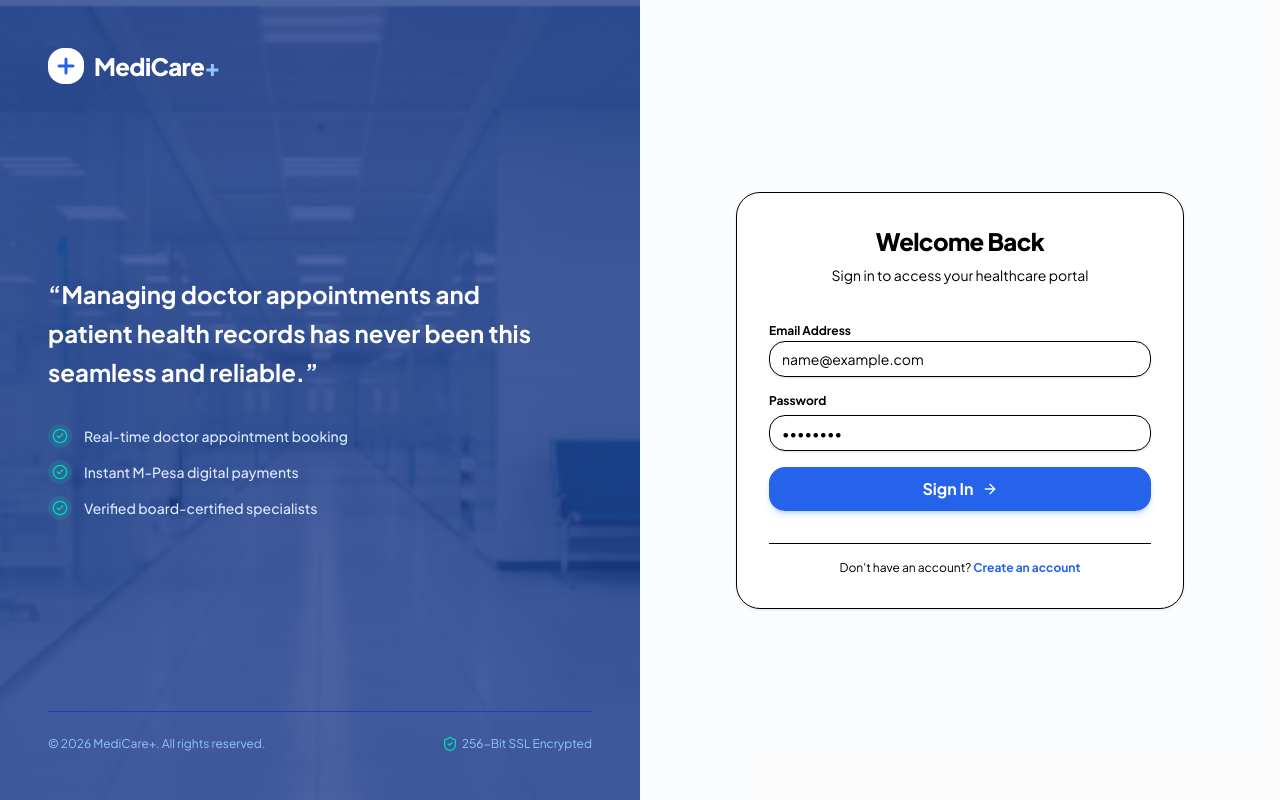
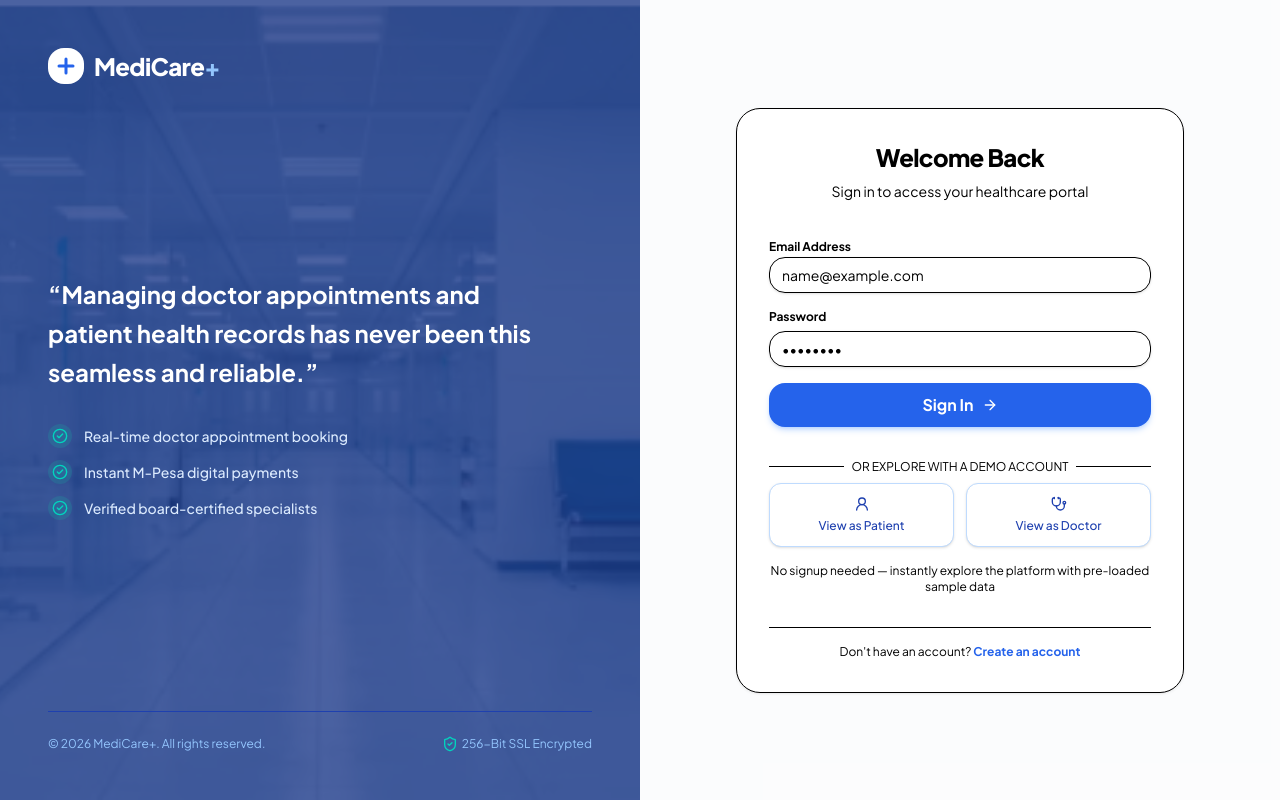
Before and after one commit to Kabzjose/Healthcare-System, a Next.js app: page /login in a window 1280 px wide. Built offline with nearby package versions, Linux system fonts and the light colour scheme; no server answers.

Commit message:
added a demo account

```diff
--- a/src/app/(auth)/login/page.tsx
+++ b/src/app/(auth)/login/page.tsx
@@ -1,10 +1,12 @@
 'use client';
 
+import { Suspense, useState } from 'react';
 import Link from 'next/link';
+import { useSearchParams } from 'next/navigation';
 import { useForm } from 'react-hook-form';
 import { zodResolver } from '@hookform/resolvers/zod';
 import { z } from 'zod';
-import { Plus, CheckCircle2, ShieldCheck, ArrowRight } from 'lucide-react';
+import { Plus, CheckCircle2, ShieldCheck, ArrowRight, Stethoscope, UserRound } from 'lucide-react';
 import { Button } from '@/components/ui/button';
 import { Input } from '@/components/ui/input';
 import { Label } from '@/components/ui/label';
@@ -13,6 +15,7 @@ import { ErrorMessage } from '@/components/shared/ErrorMessage';
 import { OptimizedImage } from '@/components/shared/OptimizedImage';
 import { useAuth } from '@/hooks/useAuth';
 import { AxiosError } from 'axios';
+import { cn } from '@/lib/utils';
 
 const loginSchema = z.object({
   email: z.string().email('Invalid email address'),
@@ -21,8 +24,13 @@ const loginSchema = z.object({
 
 type LoginFormValues = z.infer<typeof loginSchema>;
 
-export default function LoginPage() {
+// Inner component that uses useSearchParams (must be wrapped in Suspense)
+function LoginForm() {
   const { loginAsync, isLoggingIn, loginError } = useAuth();
+  const searchParams = useSearchParams();
+  const isDemoIntent = searchParams.get('demo') === 'true';
+
+  const [demoLoading, setDemoLoading] = useState<'patient' | 'doctor' | null>(null);
 
   const {
     register,
@@ -32,6 +40,22 @@ export default function LoginPage() {
 
   const onSubmit = async (values: LoginFormValues) => {
     await loginAsync(values).catch(() => {});
+  };
+
+  const handleDemoLogin = async (role: 'patient' | 'doctor') => {
+    setDemoLoading(role);
+    const credentials =
+      role === 'patient'
+        ? { email: 'demo.patient@medicare.com', password: 'Demo1234' }
+        : { email: 'jane.wangui@medicare.com', password: 'Demo1234' };
+
+    try {
+      await loginAsync(credentials);
+    } catch {
+      // Error display handled by loginError state below
+    } finally {
+      setDemoLoading(null);
+    }
   };
 
   const apiError = loginError as AxiosError<{ message: string }> | null;
@@ -143,7 +167,7 @@ export default function LoginPage() {
 
             {errorMessage && <ErrorMessage message={errorMessage} />}
 
-            <Button type="submit" size="lg" className="w-full rounded-xl bg-primary-600 hover:bg-primary-700 font-bold gap-2" disabled={isLoggingIn}>
+            <Button type="submit" size="lg" className="w-full rounded-xl bg-primary-600 hover:bg-primary-700 font-bold gap-2" disabled={isLoggingIn || demoLoading !== null}>
               {isLoggingIn ? (
                 <span className="flex items-center gap-2">
                   <LoadingSpinner size="sm" />
@@ -156,6 +180,67 @@ export default function LoginPage() {
               )}
             </Button>
           </form>
+
+          {/* Divider */}
+          <div className="relative my-2">
+            <div className="absolute inset-0 flex items-center">
+              <span className="w-full border-t" />
+            </div>
+            <div className="relative flex justify-center text-xs uppercase">
+              <span className="bg-white px-2 text-muted-foreground">
+                Or explore with a demo account
+              </span>
+            </div>
+          </div>
+
+          {/* Demo login buttons */}
+          <div
+            id="demo-buttons"
+            className={cn(
+              'grid grid-cols-2 gap-3 rounded-lg transition-all',
+              isDemoIntent && 'ring-2 ring-primary ring-offset-2 animate-pulse'
+            )}
+          >
+            <Button
+              type="button"
+              variant="outline"
+              id="demo-patient-btn"
+              className="flex-col h-auto py-3 gap-1.5 hover:border-primary/50 hover:bg-primary/5 transition-colors"
+              onClick={() => handleDemoLogin('patient')}
+              disabled={isLoggingIn || demoLoading !== null}
+            >
+              {demoLoading === 'patient' ? (
+                <LoadingSpinner size="sm" />
+              ) : (
+                <>
+                  <UserRound className="h-5 w-5 text-primary" />
+                  <span className="text-xs font-medium">View as Patient</span>
+                </>
+              )}
+            </Button>
+
+            <Button
+              type="button"
+              variant="outline"
+              id="demo-doctor-btn"
+              className="flex-col h-auto py-3 gap-1.5 hover:border-primary/50 hover:bg-primary/5 transition-colors"
+              onClick={() => handleDemoLogin('doctor')}
+              disabled={isLoggingIn || demoLoading !== null}
+            >
+              {demoLoading === 'doctor' ? (
+                <LoadingSpinner size="sm" />
+              ) : (
+                <>
+                  <Stethoscope className="h-5 w-5 text-primary" />
+                  <span className="text-xs font-medium">View as Doctor</span>
+                </>
+              )}
+            </Button>
+          </div>
+
+          <p className="text-center text-xs text-muted-foreground -mt-4">
+            No signup needed — instantly explore the platform with pre-loaded sample data
+          </p>
 
           <div className="pt-4 text-center border-t border-border/50">
             <p className="text-xs text-muted-foreground">
@@ -170,3 +255,11 @@ export default function LoginPage() {
     </div>
   );
 }
+
+export default function LoginPage() {
+  return (
+    <Suspense fallback={<div className="min-h-screen flex items-center justify-center"><LoadingSpinner /></div>}>
+      <LoginForm />
+    </Suspense>
+  );
+}
--- a/src/app/dashboard/doctors/availability/page.tsx
+++ b/src/app/dashboard/doctors/availability/page.tsx
@@ -19,6 +19,7 @@ import {
 } from '@/hooks/useDoctors';
 import { useToast } from '@/hooks/use-toast';
 import { DayOfWeek, AvailabilitySlot } from '@/types';
+import { useAuthStore, isDemoAccount } from '@/store/authStore';
 
 const DAYS: DayOfWeek[] = [
   'monday',
@@ -40,6 +41,8 @@ const groupByDay = (slots: AvailabilitySlot[]) =>
 export default function AvailabilityPage() {
   const router = useRouter();
   const { toast } = useToast();
+  const { user } = useAuthStore();
+  const isDemo = isDemoAccount(user?.email);
 
   const { data: slots = [], isLoading, error } = useMyAvailability();
 
@@ -94,6 +97,13 @@ export default function AvailabilityPage() {
   };
 
   const handleDelete = async (slotId: string) => {
+    if (isDemo) {
+      toast({
+        title: 'Demo account',
+        description: 'Deleting slots is disabled in demo mode to keep sample data intact for other visitors.',
+      });
+      return;
+    }
     if (!confirm('Delete this slot?')) return;
     try {
       await deleteSlot.mutateAsync(slotId);
--- a/src/app/dashboard/layout.tsx
+++ b/src/app/dashboard/layout.tsx
@@ -6,6 +6,7 @@ import { Navbar } from '@/components/layout/Navbar';
 import { Sidebar } from '@/components/layout/Sidebar';
 import { MobileNav } from '@/components/layout/MobileNav';
 import { LoadingSpinner } from '@/components/shared/LoadingSpinner';
+import { DemoBanner } from '@/components/shared/DemoBanner';
 import { useAuthStore } from '@/store/authStore';
 
 export default function DashboardLayout({ children }: { children: React.ReactNode }) {
@@ -31,6 +32,7 @@ export default function DashboardLayout({ children }: { children: React.ReactNod
   return (
     <div className="min-h-screen bg-slate-50/50 pb-16 lg:pb-0">
       <Navbar />
+      <DemoBanner />
       <div className="flex">
         <Sidebar role={user.role} />
         <main className="flex-1 p-4 sm:p-6 lg:p-8 max-w-7xl mx-auto w-full">
--- a/src/app/page.tsx
+++ b/src/app/page.tsx
@@ -119,6 +119,12 @@ export default function LandingPage() {
                   <Button asChild size="lg" className="w-full sm:w-auto rounded-full px-9 bg-gradient-to-r from-blue-600 via-primary-600 to-indigo-600 hover:from-blue-700 hover:to-indigo-700 text-white font-extrabold shadow-lg shadow-blue-500/35 hover:shadow-xl hover:shadow-blue-500/50 hover:-translate-y-1 transition-all h-14 text-base">
                     <Link href="/doctors">
                       Book Appointment <ArrowRight className="ml-2 h-5 w-5" />
+                    </Link>
+                  </Button>
+                  <Button asChild size="lg" className="w-full sm:w-auto rounded-full px-9 bg-teal-600 hover:bg-teal-700 text-white font-extrabold shadow-lg shadow-teal-500/30 hover:shadow-xl hover:-translate-y-1 transition-all h-14 text-base">
+                    <Link href="/login?demo=true">
+                      <Sparkles className="mr-2 h-5 w-5" />
+                      Explore Live Demo
                     </Link>
                   </Button>
                   <Button asChild variant="outline" size="lg" className="w-full sm:w-auto rounded-full px-9 border-2 border-primary-600 text-primary-700 hover:bg-primary-50 text-base font-extrabold h-14 shadow-sm hover:shadow-md transition-all">
--- /dev/null
+++ b/src/components/shared/DemoBanner.tsx
@@ -0,0 +1,33 @@
+'use client';
+
+import { useState } from 'react';
+import { Info, X } from 'lucide-react';
+import { useAuthStore, isDemoAccount } from '@/store/authStore';
+
+export const DemoBanner = () => {
+  const { user } = useAuthStore();
+  const [dismissed, setDismissed] = useState(false);
+
+  if (!user || !isDemoAccount(user.email) || dismissed) return null;
+
+  return (
+    <div className="bg-primary/10 border-b border-primary/20 px-4 py-2">
+      <div className="mx-auto max-w-7xl flex items-center justify-between gap-3">
+        <div className="flex items-center gap-2 text-sm text-primary">
+          <Info className="h-4 w-4 shrink-0" />
+          <span>
+            You&apos;re viewing a <strong>demo account</strong> with sample data.
+            Feel free to explore — changes won&apos;t affect real users.
+          </span>
+        </div>
+        <button
+          onClick={() => setDismissed(true)}
+          aria-label="Dismiss demo banner"
+          className="text-primary/60 hover:text-primary shrink-0 transition-colors"
+        >
+          <X className="h-4 w-4" />
+        </button>
+      </div>
+    </div>
+  );
+};
--- a/src/store/authStore.ts
+++ b/src/store/authStore.ts
@@ -59,3 +59,10 @@ export const useAuthStore = create<AuthState>()(
     }
   )
 );
+
+// ── Demo account detection ─────────────────────────────────────────────────────
+// Pure helper — no store state changes needed. Detection is email-based only.
+export const isDemoAccount = (email?: string | null): boolean => {
+  if (!email) return false;
+  return ['demo.patient@medicare.com', 'jane.wangui@medicare.com'].includes(email);
+};
```
Also changed, not shown: src/app/dashboard/doctors/profile/page.tsx (+11 -0 lines), src/components/appointments/AppointmentCard.tsx (+16 -1 lines), 1 other file (tests, documents, lock files or other folders).
